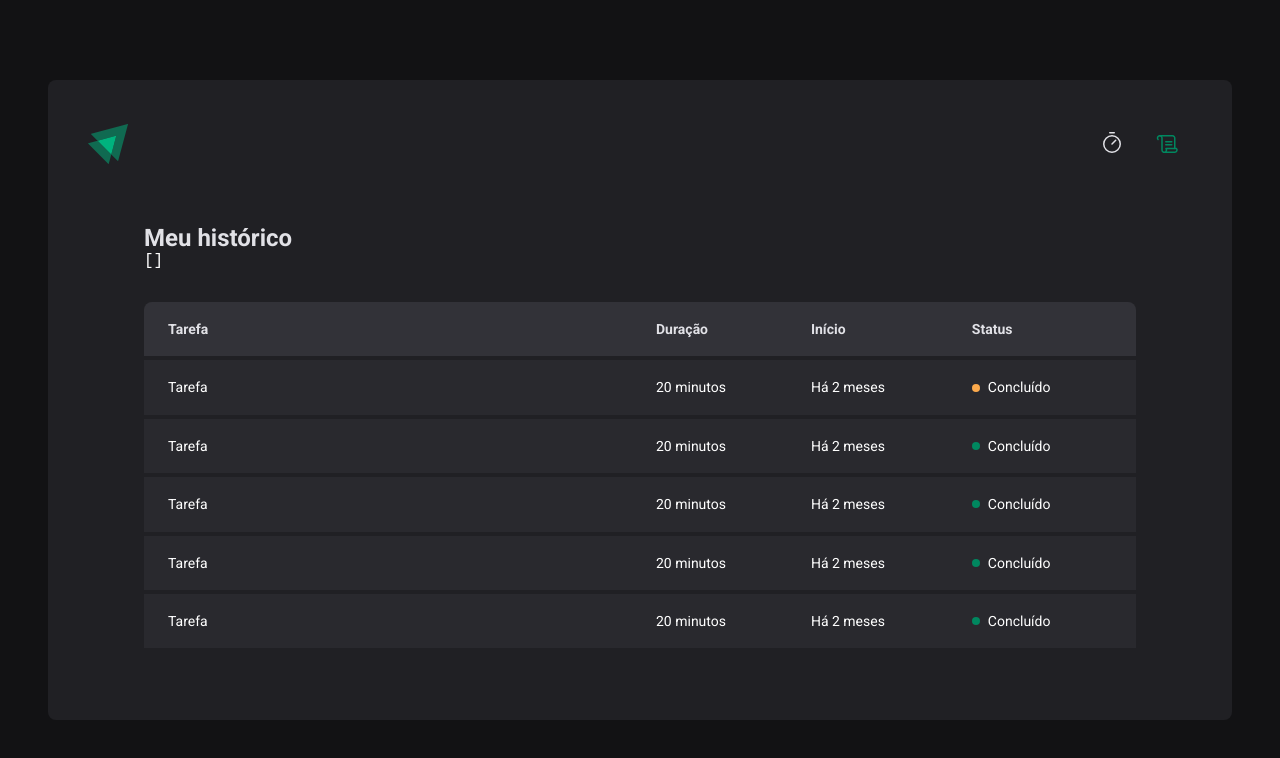
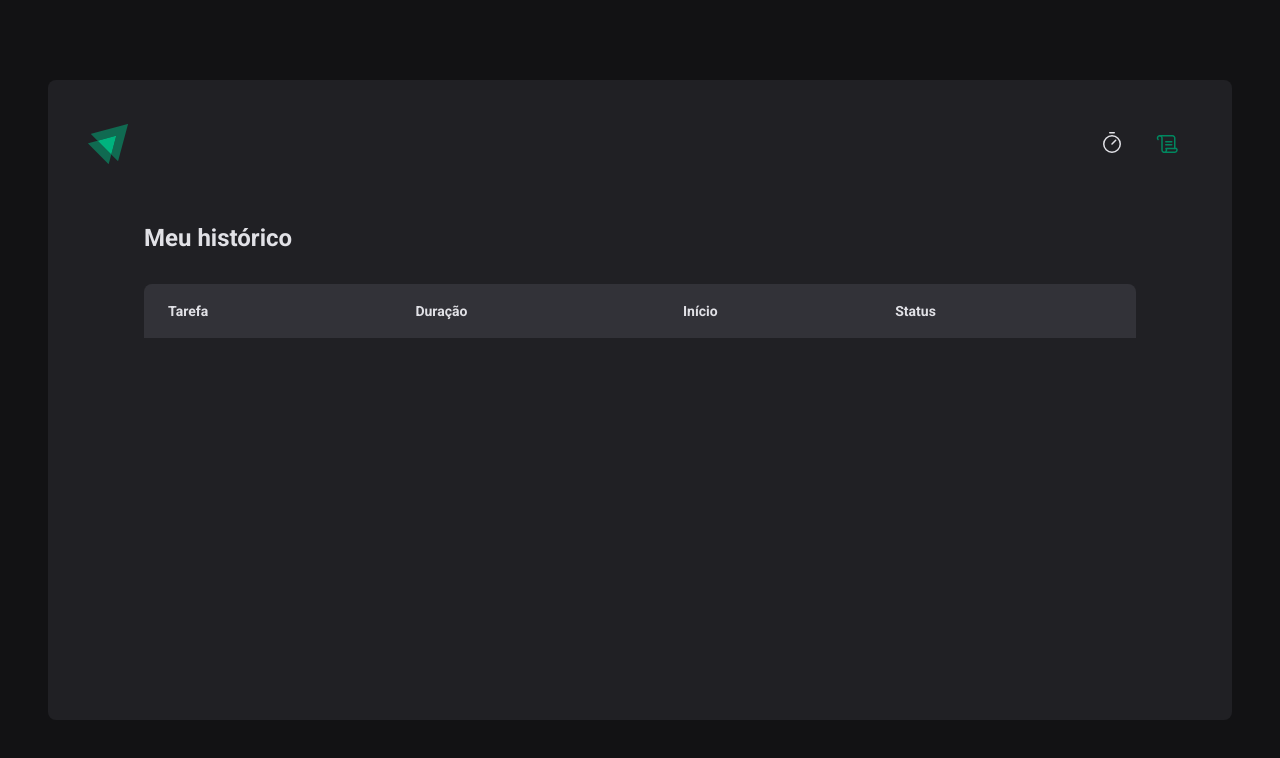
Before and after one commit to webster9980/Ignite-pomodoro, a React (Vite) app: page /history in a window 1280 px wide. Shown: the top 758 px of the page. Built offline with nearby package versions, Linux system fonts and the light colour scheme.

Commit message:
Contexto no React finalizado

```diff
--- a/src/contexts/CyclesContexts.tsx
+++ b/src/contexts/CyclesContexts.tsx
@@ -68,7 +68,6 @@ export function CyclesContextProvider({
     setCycles((state) => [...state, newCycle])
     setActiveCycleId(id)
     setAmountSecondsPassed(0)
-    // reset()
   }
 
   function interruptCurrentCycle() {
--- a/src/pages/History/index.tsx
+++ b/src/pages/History/index.tsx
@@ -1,13 +1,14 @@
 import { useContext } from 'react'
 import { CyclesContext } from '../../contexts/CyclesContexts'
+import ptBR from 'date-fns/locale/pt-BR'
 import { HistoryContainer, HistoryList, Status } from './styles'
+import { formatDistanceToNow } from 'date-fns'
 
 export function History() {
   const { cycles } = useContext(CyclesContext)
   return (
     <HistoryContainer>
       <h1>Meu histórico</h1>
-      <pre>{JSON.stringify(cycles, null, 2)}</pre>
       <HistoryList>
         <table>
           <thead>
@@ -19,46 +20,31 @@ export function History() {
             </tr>
           </thead>
           <tbody>
-            <tr>
-              <td>Tarefa</td>
-              <td>20 minutos</td>
-              <td>Há 2 meses</td>
-              <td>
-                <Status statusColor="yellow">Concluído</Status>
-              </td>
-            </tr>
-            <tr>
-              <td>Tarefa</td>
-              <td>20 minutos</td>
-              <td>Há 2 meses</td>
-              <td>
-                <Status statusColor="green">Concluído</Status>
-              </td>
-            </tr>
-            <tr>
-              <td>Tarefa</td>
-              <td>20 minutos</td>
-              <td>Há 2 meses</td>
-              <td>
-                <Status statusColor="green">Concluído</Status>
-              </td>
-            </tr>
-            <tr>
-              <td>Tarefa</td>
-              <td>20 minutos</td>
-              <td>Há 2 meses</td>
-              <td>
-                <Status statusColor="green">Concluído</Status>
-              </td>
-            </tr>
-            <tr>
-              <td>Tarefa</td>
-              <td>20 minutos</td>
-              <td>Há 2 meses</td>
-              <td>
-                <Status statusColor="green">Concluído</Status>
-              </td>
-            </tr>
+            {cycles.map((cycle) => {
+              return (
+                <tr key={cycle.id}>
+                  <td>{cycle.task}</td>
+                  <td>{cycle.minutesAmount} minutes</td>
+                  <td>
+                    {formatDistanceToNow(cycle.startDate, {
+                      addSuffix: true,
+                      locale: ptBR,
+                    })}
+                  </td>
+                  <td>
+                    {cycle.finishedDate && (
+                      <Status statusColor="green">Concluido</Status>
+                    )}
+                    {cycle.interruptedDate && (
+                      <Status statusColor="red">Interrompido</Status>
+                    )}
+                    {!cycle.finishedDate && !cycle.interruptedDate && (
+                      <Status statusColor="yellow">Em andamento</Status>
+                    )}
+                  </td>
+                </tr>
+              )
+            })}
           </tbody>
         </table>
       </HistoryList>
--- a/src/pages/Home/components/NewCycleForm/index.tsx
+++ b/src/pages/Home/components/NewCycleForm/index.tsx
@@ -31,7 +31,7 @@ export function NewCycleForm() {
         id="minutesAmount"
         placeholder="00"
         step={5}
-        min={0}
+        min={1}
         max={60}
         disabled={!!activeCycle}
         {...register('minutesAmount', { valueAsNumber: true })}
--- a/src/pages/Home/index.tsx
+++ b/src/pages/Home/index.tsx
@@ -34,13 +34,18 @@ export function Home() {
     },
   })
 
-  const { handleSubmit, watch /* reset */ } = newCycleForm
+  const { handleSubmit, watch, reset } = newCycleForm
+
+  function handleCreateNewCycle(data: NewCycleFormData){
+    createNewCycle(data)
+    reset()
+  }
 
   const task = watch('task')
   const isSubmitDisabled = !task
   return (
     <HomeContainer>
-      <form action="" onSubmit={handleSubmit(createNewCycle)}>
+      <form action="" onSubmit={handleSubmit(handleCreateNewCycle)}>
         <FormProvider {...newCycleForm}>
           <NewCycleForm />
         </FormProvider>
```
